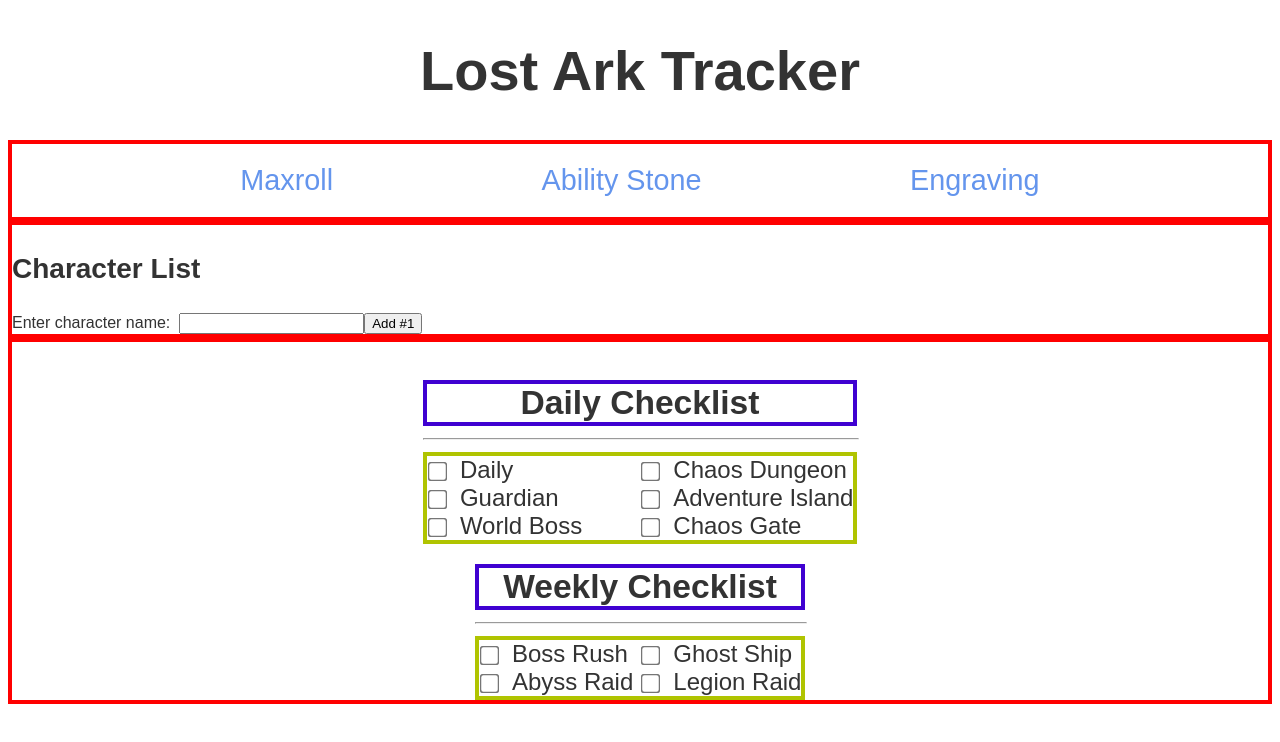
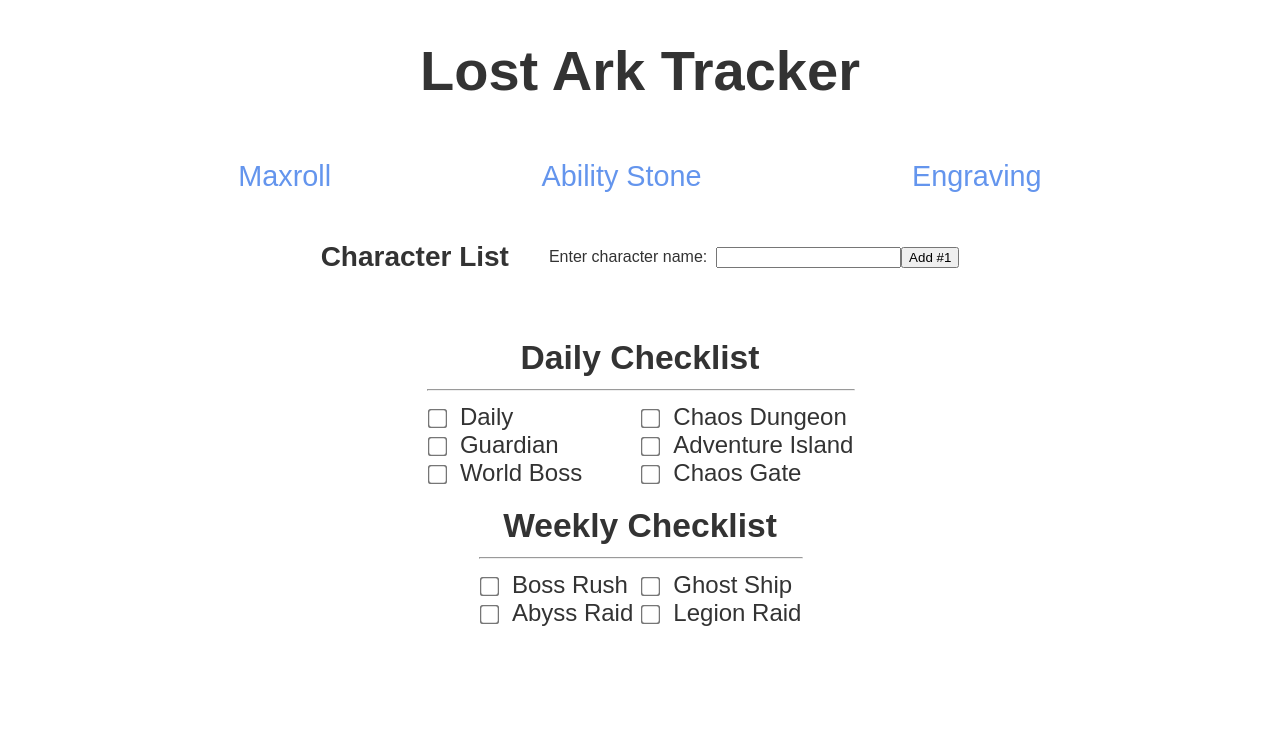
Before and after one commit to Geooh/la-todo, a React (Create React App) app: page / in a window 1280 px wide. Shown: the top 742 px of the page. Built offline with nearby package versions, Linux system fonts and the light colour scheme.

Commit message:
Updated CSS

```diff
--- a/package.json
+++ b/package.json
@@ -6,10 +6,12 @@
     "@testing-library/jest-dom": "^5.16.4",
     "@testing-library/react": "^13.3.0",
     "@testing-library/user-event": "^13.5.0",
+    "bootstrap": "^5.1.3",
     "react": "^18.2.0",
     "react-dom": "^18.2.0",
     "react-router-dom": "^6.3.0",
     "react-scripts": "5.0.1",
+    "reactstrap": "^9.1.2",
     "web-vitals": "^2.1.4"
   },
   "scripts": {
--- a/src/App.js
+++ b/src/App.js
@@ -1,36 +1,28 @@
 import './index.css';
-import {
-  BrowserRouter as Router,
-  Route,
-  Link,
-  Routes,
-  Switch,
-} from 'react-router-dom'
+import { BrowserRouter as Router } from 'react-router-dom';
 
-import ChecklistDaily from './components/Checklist'
-import ChecklistWeekly from './components/ChecklistWeekly'
-// import Navbar from './components/Navbar'
-
-import TodoApp from './components/TodoApp'
+import ChecklistDaily from './components/Checklist';
+import ChecklistWeekly from './components/ChecklistWeekly';
+import TodoApp from './components/TodoApp';
 
 function App() {
 
   return (
     <Router>
-      {/* <Navbar /> */}
+
       <h1>Lost Ark Tracker</h1>
       <div className="nav-wrapper">
-        <a target="_blank" href="https://lost-ark.maxroll.gg/">Maxroll</a>
-        <a target="_blank" href="https://jgallagher.github.io/lostark-refining/">Ability Stone</a>
-        <a target="_blank" href="https://loa-todo.com/engrave">Engraving</a>
+        <a target="_blank" rel="noreferrer" href="https://lost-ark.maxroll.gg/">Maxroll</a>
+        <a target="_blank" rel="noreferrer" href="https://jgallagher.github.io/lostark-refining/">Ability Stone</a>
+        <a target="_blank" rel="noreferrer" href="https://loa-todo.com/engrave">Engraving</a>
       </div>
       <TodoApp />
-        <div className="bg-container">
-          <br />
-          <ChecklistDaily />
-          <ChecklistWeekly />
+      <div className="bg-container">
+        <br />
+        <ChecklistDaily />
+        <ChecklistWeekly />
+      </div>
 
-        </div>
     </Router>
   );
 }
--- a/src/components/Checklist.jsx
+++ b/src/components/Checklist.jsx
@@ -23,11 +23,11 @@
   };
 
   // Generate string of checked items
-  const checkedItems = checked.length
-    ? checked.reduce((total, item) => {
-        return total + ", " + item;
-      })
-    : "";
+  // const checkedItems = checked.length
+  //   ? checked.reduce((total, item) => {
+  //       return total + ", " + item;
+  //     })
+  //   : "";
 
   // Return classes based on whether item is checked
   var isChecked = (item) =>
--- a/src/components/ChecklistWeekly.jsx
+++ b/src/components/ChecklistWeekly.jsx
@@ -21,11 +21,11 @@
     };
 
     // Generate string of checked items
-    const checkedItems = checked.length
-        ? checked.reduce((total, item) => {
-            return total + ", " + item;
-        })
-    : "";
+    // const checkedItems = checked.length
+    //     ? checked.reduce((total, item) => {
+    //         return total + ", " + item;
+    //     })
+    // : "";
 
     // Return classes based on whether item is checked
     var isChecked = (item) =>
--- a/src/components/Navbar.jsx
+++ /dev/null
@@ -1,20 +0,0 @@
-import React from 'react'
-import { Link } from 'react-router-dom'
-
-const Navbar = () => {
-    return (
-        <div className='navbar-wrapper'>
-            <ul>
-                <li>
-                    <a href='https://jgallagher.github.io/lostark-refining/'>Ability Stone</a>
-                </li>
-                <br/><br/>
-                <li>
-                    <a href='https://loa-todo.com/engrave'>Engraving Calculator</a>
-                </li>
-            </ul>
-        </div>
-    );
-};
-
-export default Navbar
--- a/src/index.css
+++ b/src/index.css
@@ -57,8 +57,8 @@
 }
 
 .bg-container {
-  border: 4px solid;
-  border-color: red;
+  /* border: 4px solid;
+  border-color: red; */
 
   display: grid;
   justify-content: center;
@@ -76,8 +76,8 @@
 }
 
 .app {
-  border: 4px solid;
-  border-color: rgb(21, 151, 75);
+  /* border: 4px solid;
+  border-color: rgb(21, 151, 75); */
 
   display: flex;
   align-items: center;
@@ -100,8 +100,8 @@
 }
 
 .title {
-  border: 4px solid;
-  border-color: rgb(63, 1, 209);
+  /* border: 4px solid;
+  border-color: rgb(63, 1, 209); */
 
   display: flex;
   align-content: center;
@@ -111,8 +111,8 @@
 }
 
 .list-container {
-  border: 4px solid;
-  border-color: rgb(176, 196, 0);
+  /* border: 4px solid;
+  border-color: rgb(176, 196, 0); */
 
   display: grid;
   grid-template-columns: 1fr 1fr;
@@ -126,8 +126,8 @@
 
 /* Link Navigation */
 .nav-wrapper {
-  border: 4px solid;
-  border-color: red;
+  /* border: 4px solid;
+  border-color: red; */
 
   display: flex;
   justify-content: space-evenly;
@@ -138,8 +138,8 @@
 
 /* Navbar */
 .navbar-wrapper {
-  border: 4px solid;
-  border-color: red;
+  /* border: 4px solid;
+  border-color: red; */
 
   display: flex;
   justify-content: space-evenly;
@@ -171,8 +171,8 @@
 
 /* Dropdown and Elements */
 .dropDown-menu {
-  border: 4px solid;
-  border-color: red;
+  /* border: 4px solid;
+  border-color: red; */
 
   display: grid;
   grid-template-columns: 1fr;
@@ -187,8 +187,12 @@
 
 
 .todo {
-  border: 4px solid;
-  border-color: red;
+  /* border: 4px solid;
+  border-color: red; */
+
+  display: flex;
+  justify-content: center;
+  align-items: center;
 
   /* text-align: center;
   display: grid; */
--- a/src/index.js
+++ b/src/index.js
@@ -2,8 +2,6 @@
 import ReactDOM from 'react-dom/client';
 import './index.css';
 import App from './App';
-
-import Navbar from './components/Navbar'
 
 const root = ReactDOM.createRoot(document.getElementById('root'));
 root.render(
```
Also changed, not shown: src/pages/dashboard.html (deleted, +0 -13 lines), 1 other file (tests, documents, lock files or other folders).
